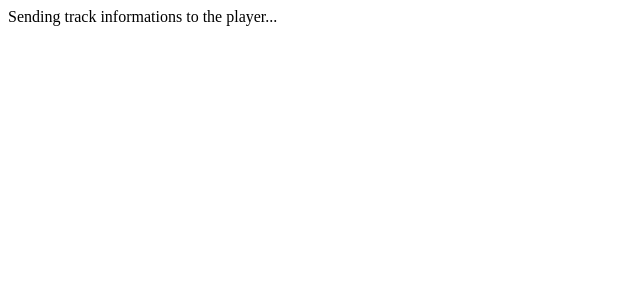
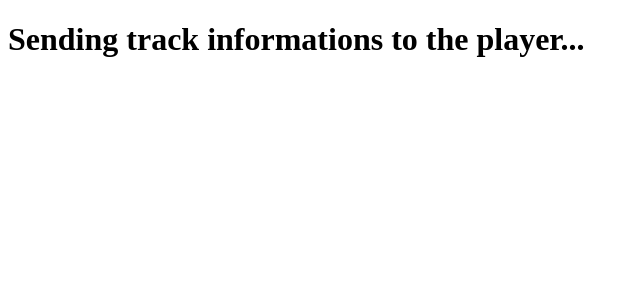
Before and after one commit to ZoxDev/RossignolMusic, a React (Vite) app in the folder packages/client/: page / in a window 1280 px wide. Shown: the top 300 px of the page, without its empty margins (0-640 px from the left). Built offline with nearby package versions, Linux system fonts and the light colour scheme; no server answers.

Commit message:
fix: new loading systeme

```diff
--- /dev/null
+++ b/packages/client/src/components/Loading.tsx
@@ -0,0 +1,13 @@
+type Loading = {
+  message: string;
+};
+
+const Loading = (props: Loading) => {
+  return (
+    <>
+      <h1>{props.message}</h1>
+    </>
+  );
+};
+
+export default Loading;
--- a/packages/client/src/components/Player.tsx
+++ b/packages/client/src/components/Player.tsx
@@ -2,6 +2,7 @@ import { songInfo } from '../hooks/useSearchSong';
 import ReactPlayer from 'react-player';
 import { useState } from 'react';
 import { Slider } from '@mui/material';
+import Loading from './Loading';
 
 const BASE_URL = `https://www.youtube.com/watch?v=`;
 
@@ -21,7 +22,7 @@ const Player = (props: playerProps) => {
     return setVolume(value);
   };
 
-  if (props.song === undefined) return 'Player waiting for display...';
+  if (props.song === undefined) return <Loading message="Player waiting for display..." />;
 
   return (
     <>
--- a/packages/client/src/views/RossignolView.tsx
+++ b/packages/client/src/views/RossignolView.tsx
@@ -7,6 +7,7 @@ import useTrackList from '../hooks/useTrackList';
 import { useState } from 'react';
 
 import Player from '../components/Player';
+import Loading from '../components/Loading';
 
 const MAX_TAG_PAGE = 2000;
 const randomInitialPage = Math.floor(Math.random() * MAX_TAG_PAGE);
@@ -35,10 +36,11 @@ const RossignolView = () => {
   }
 
   // Loading systeme
-  if (tags.isFetching) return 'Loading genres...';
-  if (tracks.isFetching) return 'Research tracks...';
-  if (song.isFetching) return 'Getting track information...';
-  if (trackList.length === 0) return 'Sending track informations to the player...';
+  if (tags.isFetching) return <Loading message="Loading genres..." />;
+  if (tracks.isFetching) return <Loading message="Research tracks..." />;
+  if (song.isFetching) return <Loading message="Getting track information..." />;
+  if (trackList.length === 0)
+    return <Loading message="Sending track informations to the player..." />;
 
   return (
     <>
```
